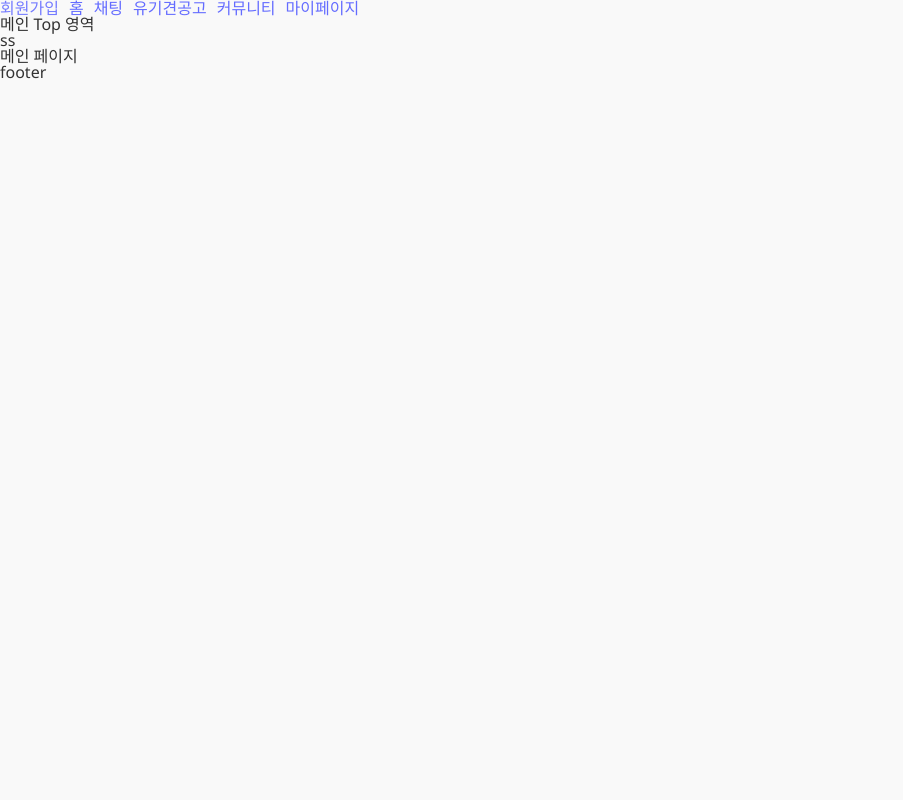
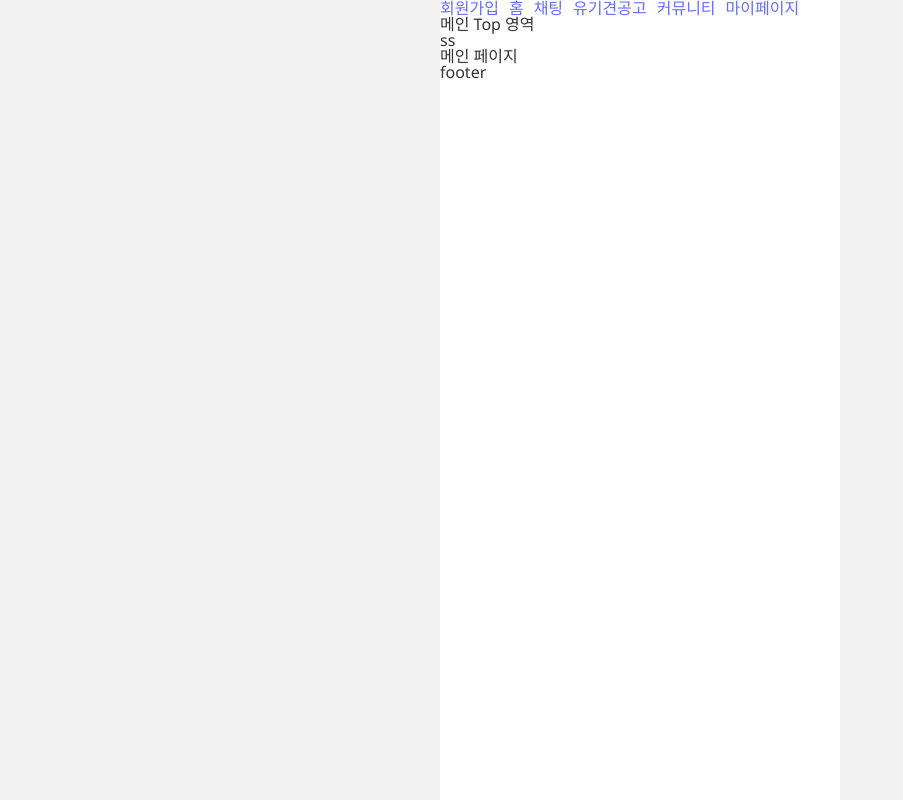
Before and after one commit to naerim/pawsitive, a React (Vite) app in the folder frontend/: page / in a window 1280 px wide. Shown: the whole page, without its empty margins (0-903 px from the left). Built offline with nearby package versions, Linux system fonts and the light colour scheme.

Commit message:
🎨 style : mobile view style - index.css - app.css

```diff
--- a/frontend/src/App.css
+++ b/frontend/src/App.css
@@ -1,5 +1,8 @@
 #root {
-
+    max-width: 400px;
+    min-height: 100vh;
+    margin: 0 auto;
+    background-color: #fff;
 }
 
 .logo {
--- a/frontend/src/index.css
+++ b/frontend/src/index.css
@@ -35,11 +35,11 @@ input {
     box-sizing: border-box;
 }
 
-
 body {
     margin: 0;
     display: flex;
     min-height: 100vh;
+    background-color: #f2f2f2;
 }
 
 h1 {
--- a/frontend/src/style/GlobalStyles.ts
+++ b/frontend/src/style/GlobalStyles.ts
@@ -13,7 +13,7 @@ export const GlobalStyle = createGlobalStyle`
         font-size: 16px;
     }
 
-    body {
+    #root {
         background: ${({ theme }: { theme: any }) => theme.bgColor};
         color: ${({ theme }: { theme: any }) => theme.textColor};
         display: block;
--- a/frontend/src/style/theme..ts
+++ b/frontend/src/style/theme..ts
@@ -1,5 +1,5 @@
 export const lightTheme = {
-  bgColor: '#f9f9f9',
+  bgColor: '#ffffff',
   textColor: '#333333',
   borderColor: '#ede7f7',
   toggleColor: '#cbb5dc',
```
